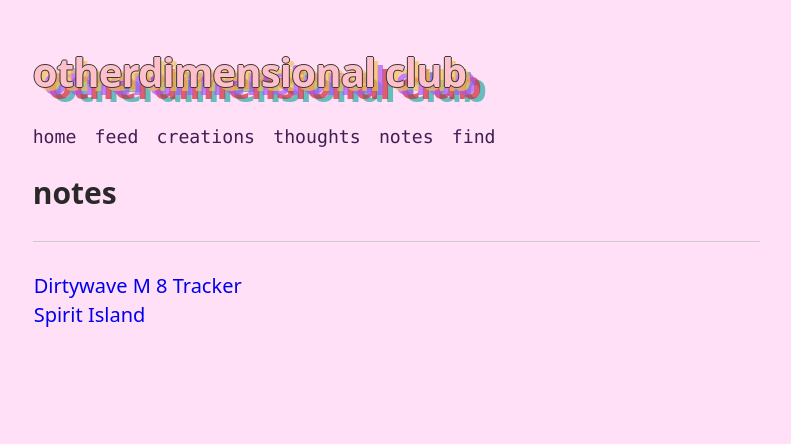
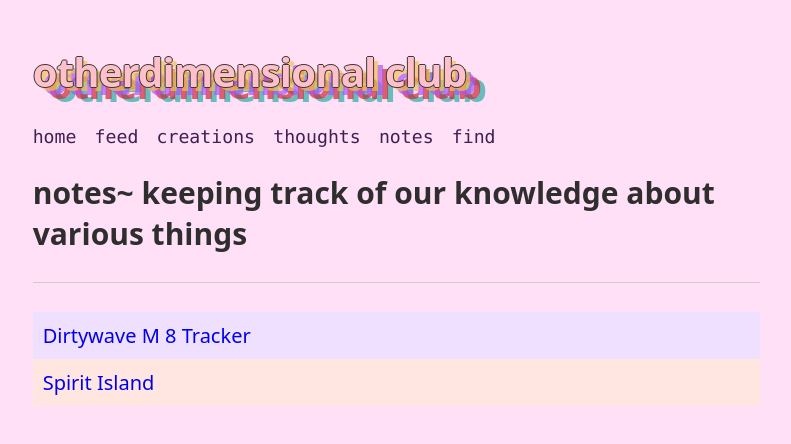
Before and after one commit to nsonnad/odc, an Eleventy site: page src/notes.njk in a window 1280 px wide. Shown: the whole page, without its empty margins (138-929 px from the left). Built offline with nearby package versions, Linux system fonts and the light colour scheme; Eleventy itself is replaced by a stand-in of ours; files that its build step writes are made by us from their sources; what markdown-it-attrs would draw is missing.

Commit message:
notes styles/copy; add a thought

```diff
--- a/src/assets/styles.css
+++ b/src/assets/styles.css
@@ -4,7 +4,7 @@
 
 :root {
     --color-bg: hsla(317, 100%, 94%, 1);
-    --color-text: hsla(0, 0%, 16%, 1);
+    --color-text: hsla(0, 0%, 18%, 1);
     --color-light-gray: #586e75;
     --color-logo: pink;
     --color-accent-1: aquamarine;
@@ -66,6 +66,14 @@ table {
   border-collapse: collapse;
   width: 100%;
 }
+
+table td {
+    padding: 10px;
+}
+
+table tr:nth-child(odd){background-color: hsla(270, 100%, 94%, 1);}
+table tr:nth-child(even){background-color: hsla(370, 100%, 94%, 1);}
+table tr:last-child{border-bottom: none;}
 
 th {
     text-align: left;
--- a/src/index.njk
+++ b/src/index.njk
@@ -19,7 +19,7 @@ share it with you.</span>
 
 <p>
 Here, you may observe the <a href="feed">feed</a> of our observations, see what we have <a href="creations">created</a>, and
-read our misc <a href="thoughts">thoughts</a>.
+read our misc <a href="notes">notes</a> and <a href="thoughts">thoughts</a>.
 </p>
 
 <div class="shadow-card">
--- a/src/notes.njk
+++ b/src/notes.njk
@@ -2,7 +2,7 @@
 layout: base.njk
 ---
 
-<h2>notes</h2>
+<h2>notes~ keeping track of our knowledge about various things</h2>
 
 <hr />
 
--- a/src/notes/Dirtywave M8 Tracker.md
+++ b/src/notes/Dirtywave M8 Tracker.md
@@ -32,3 +32,6 @@ TK
 ### Tracks I've made with M8
 
 - "Jump" by Trickster – [view on TikTok](https://www.tiktok.com/@otherdimensionalclub/video/7225327550417915179)
+
+
+tags: [[music production]]
--- /dev/null
+++ b/src/thoughts/my-garden.md
@@ -0,0 +1,6 @@
+---
+date: Created
+---
+
+it's so fun to work on my digital garden. i'm trying to make it really nice for when
+ppl come to visit~
```
